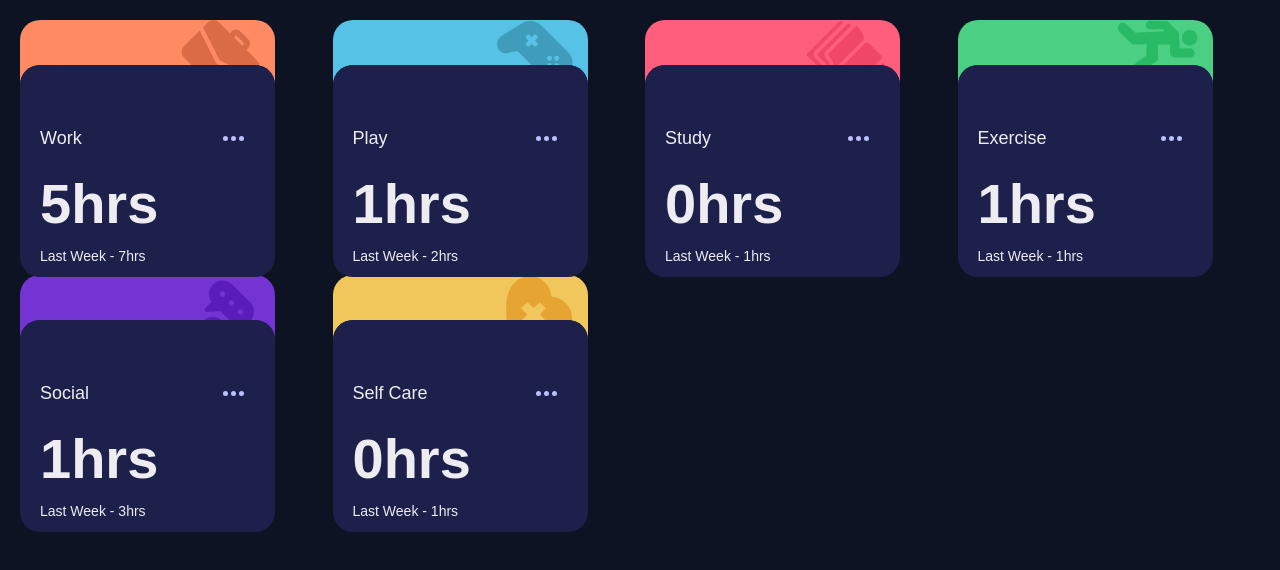
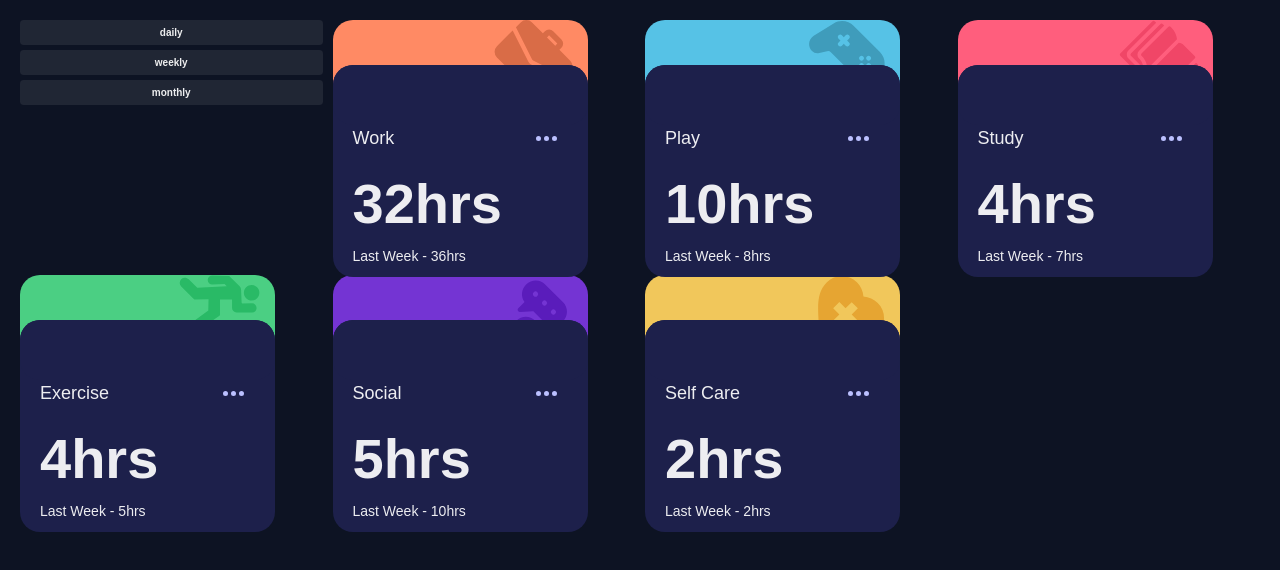
Before and after one commit to dors001/TimeTrackingDashboard, a React (Vite) app in the folder Time Tracking Dashboard/: page / in a window 1280 px wide. Shown: the top 570 px of the page. Built offline with nearby package versions, Linux system fonts and the light colour scheme.

Commit message:
Define useCards hook

```diff
--- a/Time Tracking Dashboard/src/App.tsx
+++ b/Time Tracking Dashboard/src/App.tsx
@@ -1,24 +1,9 @@
-import { Box, Grid, GridItem } from "@chakra-ui/react";
+import { Button, Flex, Grid } from "@chakra-ui/react";
 import "./index.css";
-import data from "./data.json";
-import CardContainer from "./Components/CardContainer";
-import CardContent from "./Components/CardContent";
+import useCards from "./Hooks/useTimeframes";
 
 function App() {
-  //TODO: create a hook for carDaily method & make it able to change daily/weekly/monthly
-  const cardDaily = data.cards.map((c) => (
-    <GridItem w="100%" h="245px">
-      <CardContainer CardBgGradient={c.backgroundColor} CardImg={c.image}>
-        <CardContent
-          CardTitle={c.title}
-          CardTimeFrames={{
-            current: c.timeframes.daily.current,
-            previous: c.timeframes.daily.previous,
-          }}
-        />
-      </CardContainer>
-    </GridItem>
-  ));
+  const cards = useCards("");
 
   return (
     <>
@@ -31,7 +16,12 @@ function App() {
         gap={4}
         margin="2rem"
       >
-        {cardDaily}
+        <Flex direction="column" gap={2}>
+          <Button>daily</Button>
+          <Button>weekly</Button>
+          <Button>monthly</Button>
+        </Flex>
+        {cards}
       </Grid>
     </>
   );
--- /dev/null
+++ b/Time Tracking Dashboard/src/Hooks/useTimeframes.tsx
@@ -0,0 +1,55 @@
+import data from '../data.json'
+import { GridItem } from '@chakra-ui/react';
+import CardContainer from '../Components/CardContainer';
+import CardContent from '../Components/CardContent';
+
+const useCards = (timeframe: string) => {
+
+    if(timeframe.toLowerCase() === "daily") {
+        return data.cards.map((c) => (
+            <GridItem w="100%" h="245px">
+              <CardContainer CardBgGradient={c.backgroundColor} CardImg={c.image}>
+                <CardContent
+                  CardTitle={c.title}
+                  CardTimeFrames={{
+                    current: c.timeframes.daily.current,
+                    previous: c.timeframes.daily.previous,
+                  }}
+                />
+              </CardContainer>
+            </GridItem>
+          ));
+    }
+
+    if(timeframe.toLowerCase() === "monthly") {
+        return data.cards.map((c) => (
+            <GridItem w="100%" h="245px">
+              <CardContainer CardBgGradient={c.backgroundColor} CardImg={c.image}>
+                <CardContent
+                  CardTitle={c.title}
+                  CardTimeFrames={{
+                    current: c.timeframes.monthly.current,
+                    previous: c.timeframes.monthly.previous,
+                  }}
+                />
+              </CardContainer>
+            </GridItem>
+          ));
+    }
+
+  return data.cards.map((c) => (
+    <GridItem w="100%" h="245px">
+      <CardContainer CardBgGradient={c.backgroundColor} CardImg={c.image}>
+        <CardContent
+          CardTitle={c.title}
+          CardTimeFrames={{
+            current: c.timeframes.weekly.current,
+            previous: c.timeframes.weekly.previous,
+          }}
+        />
+      </CardContainer>
+    </GridItem>
+  ));
+}
+
+export default useCards
```
